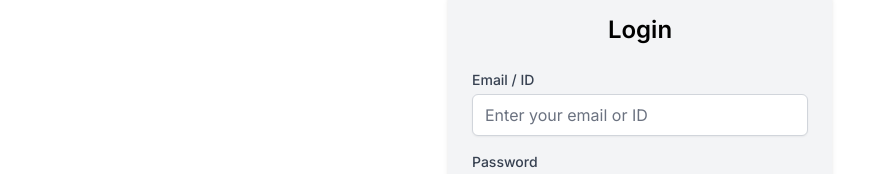
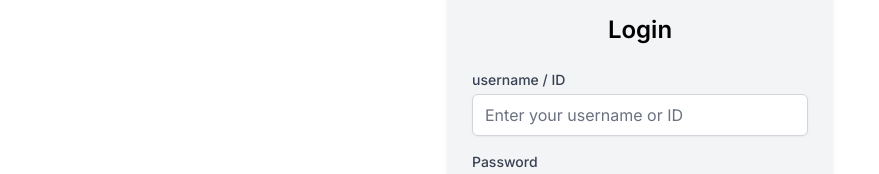
Before and after one commit to Kavalife-pvt-ltd/kavalife-erp-frontend, a React (Vite) app: page /login in a window 1280 px wide. Shown: the part 252-426 px from the top of the page, without its empty margins (0-879 px from the left). Built offline with nearby package versions, Linux system fonts and the light colour scheme; no server answers.

Commit message:
Implement authentication context and API integration for login/logout functionality

```diff
--- /dev/null
+++ b/src/api/auth.ts
@@ -0,0 +1,15 @@
+import axios from 'axios';
+
+const baseURL = import.meta.env.VITE_BACKEND_URL;
+
+export const loginUser = async (username: string, password: string) => {
+  return axios.post(`${baseURL}/api/login`, { username, password }, { withCredentials: true });
+};
+
+export const logoutUser = async () => {
+  return axios.post(`${baseURL}/api/logout`, {}, { withCredentials: true });
+};
+
+export const checkUser = async () => {
+  return axios.get(`${baseURL}/api/checkUser`, { withCredentials: true });
+};
--- a/src/components/protected/ProtectedLayout.tsx
+++ b/src/components/protected/ProtectedLayout.tsx
@@ -1,11 +1,17 @@
 import { Navigate, Outlet } from 'react-router-dom';
-import { useAuth } from '@/contexts/useAuth';
+import { useAuthContext } from '@/contexts/useAuthContext';
+import { Loader } from '@/components/ui/Loader';
 
 const ProtectedLayout = () => {
-  const { user, loading } = useAuth();
+  const { isAuthenticated, isLoading } = useAuthContext();
 
-  if (loading) return <div>Loading...</div>;
-  if (!user) return <Navigate to="/login" replace />;
+  if (isLoading) {
+    return <Loader />;
+  }
+
+  if (!isAuthenticated) {
+    return <Navigate to="/login" replace />;
+  }
 
   return <Outlet />;
 };
--- /dev/null
+++ b/src/components/ui/Loader.tsx
@@ -0,0 +1,7 @@
+export const Loader = () => {
+  return (
+    <div className="flex justify-center items-center h-full w-full py-10">
+      <div className="animate-spin rounded-full h-8 w-8 border-t-2 border-b-2 border-blue-500"></div>
+    </div>
+  );
+};
--- /dev/null
+++ b/src/contexts/AuthContext.tsx
@@ -0,0 +1,16 @@
+import { createContext } from 'react';
+
+export interface User {
+  id: number;
+  username: string;
+  role: string;
+}
+
+export interface AuthContextType {
+  isAuthenticated: User | null;
+  isLoading: boolean;
+  logout: () => void;
+  setIsAuthenticated: (user: User | null) => void;
+}
+
+export const AuthContext = createContext<AuthContextType | undefined>(undefined);
--- a/src/contexts/AuthProvider.tsx
+++ b/src/contexts/AuthProvider.tsx
@@ -1,42 +1,36 @@
-import { createContext, useEffect, useState, ReactNode } from 'react';
-import { supabase } from '@/services/supabaseClient';
-import { Session, User } from '@supabase/supabase-js';
+import { useState, useEffect } from 'react';
+import { AuthContext, User } from './AuthContext';
+import { checkUser, logoutUser } from '@/api/auth';
+import { useNavigate } from 'react-router-dom';
 
-type AuthContextType = {
-  user: User | null;
-  session: Session | null;
-  loading: boolean;
-};
+export const AuthProvider = ({ children }: { children: React.ReactNode }) => {
+  const [isAuthenticated, setIsAuthenticated] = useState<User | null>(null);
+  const [isLoading, setIsLoading] = useState(true);
+  const navigate = useNavigate();
 
-const AuthContext = createContext<AuthContextType>({
-  user: null,
-  session: null,
-  loading: true,
-});
-
-export const AuthProvider = ({ children }: { children: ReactNode }) => {
-  const [user, setUser] = useState<User | null>(null);
-  const [session, setSession] = useState<Session | null>(null);
-  const [loading, setLoading] = useState(true);
+  const logout = async () => {
+    await logoutUser();
+    setIsAuthenticated(null);
+    navigate('/login');
+  };
 
   useEffect(() => {
-    supabase.auth.getSession().then(({ data }) => {
-      setSession(data.session);
-      setUser(data.session?.user ?? null);
-      setLoading(false);
-    });
-
-    const {
-      data: { subscription },
-    } = supabase.auth.onAuthStateChange((_event, session) => {
-      setSession(session);
-      setUser(session?.user ?? null);
-    });
-
-    return () => subscription.unsubscribe();
+    const validateSession = async () => {
+      try {
+        const res = await checkUser();
+        setIsAuthenticated(res.data.data); // Assumes API returns `{ data: { id, username, role } }`
+      } catch {
+        setIsAuthenticated(null);
+      } finally {
+        setIsLoading(false);
+      }
+    };
+    validateSession();
   }, []);
 
-  return <AuthContext.Provider value={{ user, session, loading }}>{children}</AuthContext.Provider>;
+  return (
+    <AuthContext.Provider value={{ isAuthenticated, isLoading, logout, setIsAuthenticated }}>
+      {children}
+    </AuthContext.Provider>
+  );
 };
-
-export default AuthContext;
--- a/src/contexts/useAuth.tsx
+++ /dev/null
@@ -1,4 +0,0 @@
-import { useContext } from 'react';
-import AuthContext from './AuthProvider';
-
-export const useAuth = () => useContext(AuthContext);
--- /dev/null
+++ b/src/contexts/useAuthContext.ts
@@ -0,0 +1,8 @@
+import { useContext } from 'react';
+import { AuthContext } from './AuthContext';
+
+export const useAuthContext = () => {
+  const context = useContext(AuthContext);
+  if (!context) throw new Error('useAuthContext must be used inside AuthProvider');
+  return context;
+};
--- a/src/main.tsx
+++ b/src/main.tsx
@@ -1,15 +1,18 @@
 import React from 'react';
 import ReactDOM from 'react-dom/client';
-import AppRouter from './routes/AppRouter';
-import { AuthProvider } from './contexts/AuthProvider';
+import AppRouter from '@/routes/AppRouter';
+import { AuthProvider } from '@/contexts/AuthProvider';
 import './index.css';
 import { Toaster } from 'react-hot-toast';
+import { BrowserRouter } from 'react-router-dom';
 
 ReactDOM.createRoot(document.getElementById('root')!).render(
   <React.StrictMode>
-    <AuthProvider>
-      <Toaster />
-      <AppRouter />
-    </AuthProvider>
+    <BrowserRouter>
+      <AuthProvider>
+        <Toaster />
+        <AppRouter />
+      </AuthProvider>
+    </BrowserRouter>
   </React.StrictMode>
 );
--- a/src/pages/Dashboard.tsx
+++ b/src/pages/Dashboard.tsx
@@ -6,11 +6,11 @@ import { Menu, LogOut } from 'lucide-react';
 import { TaskList } from './dashboard/Tasks';
 import { Inventory } from './dashboard/Inventory';
 import { DashboardHome } from './dashboard/Home';
-import { supabase } from '@/services/supabaseClient';
 import { useNavigate } from 'react-router-dom';
 import toast from 'react-hot-toast';
 import { VehicleInspection } from './dashboard/VehicleInspection';
 import { GoodsReceivedNote } from './dashboard/GoodsReceivedNote';
+import { logoutUser } from '@/api/auth';
 
 type SidebarSection = {
   selected: 'home' | 'tasks' | 'inventory' | 'vir' | 'grn';
@@ -43,7 +43,7 @@ const Dashboard = () => {
   const navigate = useNavigate();
 
   const handleLogout = async () => {
-    await supabase.auth.signOut();
+    await logoutUser();
     toast.success('Logged out successfully');
     navigate('/login');
   };
--- a/src/pages/Login.tsx
+++ b/src/pages/Login.tsx
@@ -1,28 +1,31 @@
 import { useState } from 'react';
-import { supabase } from '../services/supabaseClient';
 import { useNavigate } from 'react-router-dom';
 import toast from 'react-hot-toast';
+import { loginUser } from '@/api/auth';
+import { useAuthContext } from '@/contexts/useAuthContext';
 
 const Login = () => {
   const isDev = import.meta.env.DEV;
-  const [email, setEmail] = useState(isDev ? (import.meta.env.VITE_DEV_EMAIL ?? '') : '');
+  const [username, setUsername] = useState(isDev ? (import.meta.env.VITE_DEV_EMAIL ?? '') : '');
   const [password, setPassword] = useState(isDev ? (import.meta.env.VITE_DEV_PASSWORD ?? '') : '');
   const [loading, setLoading] = useState(false);
   const navigate = useNavigate();
+  const { setIsAuthenticated } = useAuthContext();
 
   const handleLogin = async (e: React.FormEvent<HTMLFormElement>) => {
     e.preventDefault();
     setLoading(true);
-
-    const { error } = await supabase.auth.signInWithPassword({
-      email,
-      password,
-    });
-
-    if (error) {
-      toast.error(error.message);
-    } else {
+    try {
+      const user = await loginUser(username, password);
+      console.log('user', user);
+      setIsAuthenticated(user.data);
       navigate('/');
+    } catch (error: unknown) {
+      if (error instanceof Error) {
+        toast.error(error.message);
+      } else {
+        toast.error('An unknown error occurred.');
+      }
     }
 
     setLoading(false);
@@ -44,19 +47,19 @@ const Login = () => {
         <h1 className="text-2xl font-bold text-center mb-6 text-black ">Login</h1>
 
         <form onSubmit={handleLogin} aria-label="Login form">
-          {/* Email/ID */}
+          {/* username/ID */}
           <div className="mb-4">
-            <label htmlFor="email" className="block text-sm font-medium text-gray-700">
-              Email / ID
+            <label htmlFor="username" className="block text-sm font-medium text-gray-700">
+              username / ID
             </label>
             <input
               type="text"
-              id="email"
-              name="email"
+              id="username"
+              name="username"
               required
-              value={email}
-              onChange={(e) => setEmail(e.target.value)}
-              placeholder="Enter your email or ID"
+              value={username}
+              onChange={(e) => setUsername(e.target.value)}
+              placeholder="Enter your username or ID"
               className="mt-1 block w-full px-3 py-2 border text-black border-gray-300 rounded-md shadow-sm focus:outline-none focus:ring-blue-500 focus:border-blue-500"
             />
           </div>
--- a/src/routes/AppRouter.tsx
+++ b/src/routes/AppRouter.tsx
@@ -1,11 +1,10 @@
-import { BrowserRouter, Routes, Route } from 'react-router-dom';
+import { Routes, Route } from 'react-router-dom';
 import Login from '@/pages/Login';
 import ProtectedLayout from '@/components/protected/ProtectedLayout';
 import Dashboard from '@/pages/Dashboard';
 
 const AppRouter = () => {
   return (
-    <BrowserRouter>
     <Routes>
       <Route path="/login" element={<Login />} />
 
@@ -13,7 +12,6 @@ const AppRouter = () => {
         <Route index element={<Dashboard />} />
       </Route>
     </Routes>
-    </BrowserRouter>
   );
 };
 
```
Also changed, not shown: src/hooks/useAuth.ts (added). Lines whose indentation alone changed are shown as unchanged.
